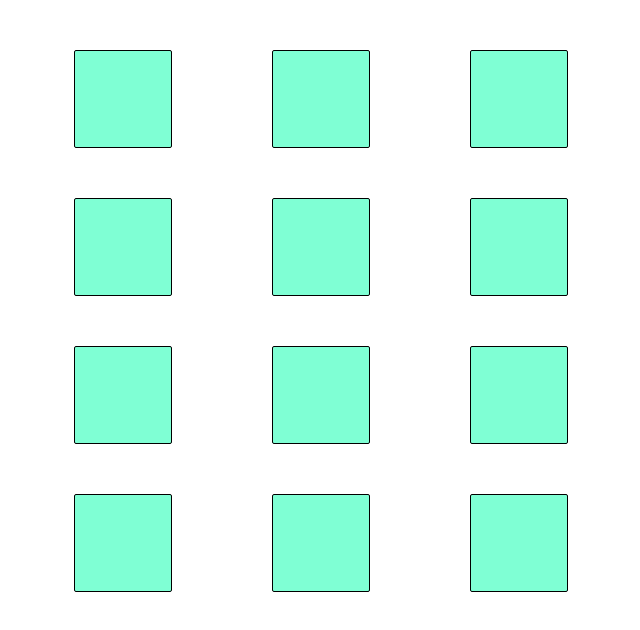
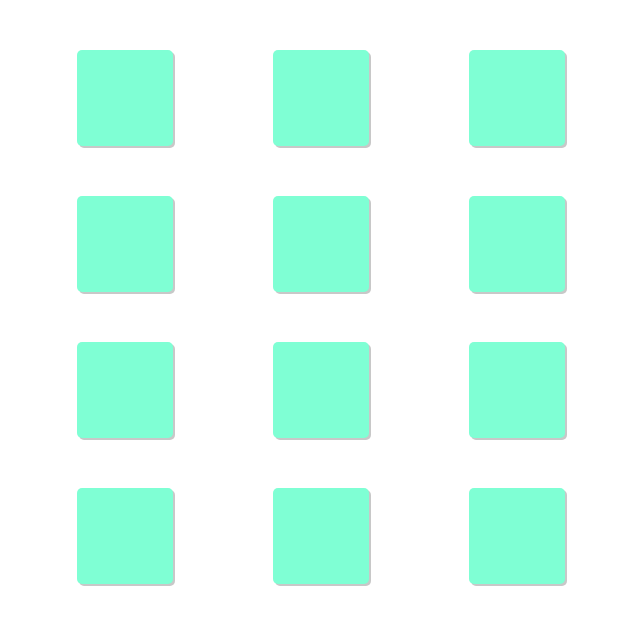
Before and after one commit to Fraank98/johannes-problems, a React (Create React App) app in the folder problem-2/: page / in a window 1280 px wide. Shown: the top 630 px of the page, without its empty margins (319-959 px from the left). Built offline with nearby package versions, Linux system fonts and the light colour scheme.

Commit message:
comparing cards

```diff
--- a/problem-2/src/App.css
+++ b/problem-2/src/App.css
@@ -25,8 +25,8 @@ body{
   gap: 10px;
   height: 6em;
   width: 6em;
-  border-radius: 2px;
-  border: 1px solid black;
+  border-radius: 5px;
+  box-shadow: 2px 2px #c8c8c8;
 }
 
 .back{
--- a/problem-2/src/App.js
+++ b/problem-2/src/App.js
@@ -4,49 +4,64 @@ import Card from './components/card.js'
 
 export const cardContext = createContext();
 
+
 function App() {
 
-  const [arrayColors, setArrayColors] = useState([]);
+  const [cards, setCards] = useState([]);
   const [selectedCards, setSelectedCards] = useState([]);
-  const [matched, setMatched] = useState(true);
-
-  const getRandomColor = () => {
-    return '#' + Math.floor(Math.random() * 16777215).toString(16);
-  }
+  const [first, setFirst] = useState(null);
+  const [second, setSecond] = useState(null);
 
   useEffect(() => {
-    let newArray = [];
+    const getRandomColor = () => {
+      return '#' + Math.floor(Math.random() * 16777215).toString(16);
+    }
+
+    let arrayColors = [];
 
     for (let i = 0; i < 6; i++) {
-      newArray[i] = getRandomColor();
+      arrayColors[i] = { color: getRandomColor(), state: false };
     }
-    newArray = [...newArray, ...newArray];
+    arrayColors = [...arrayColors, ...arrayColors];
 
-    setArrayColors(newArray);
-  }, []);
+    setCards(arrayColors);
+  },[])
+
+  const handleChoice = (color) => {
+    console.log(color);
+    first ? setSecond(color) : setFirst(color);
+  };
 
   useEffect(() => {
-    console.log(selectedCards);
-    if (selectedCards.length === 2) {
-      if (selectedCards[0] === selectedCards[1]) {
-        console.log('Giusto!');
-        setSelectedCards([]);
-        setMatched(true);
+    if (first && second) {
+      if (first === second) {
+        console.log("Giustooo")
+        setCards(prevState => {
+          return prevState.map(color => {
+            if (color.color === first) {
+              return { ...color, state: true }
+            } else return color
+          })
+        })
+        setFirst(null);
+        setSecond(null);
       } else {
-        setSelectedCards([]);
-        setMatched(false);
+        setFirst(null);
+        setSecond(null);
       }
     }
-  }, [selectedCards])
+  }, [first, second]);
+
+  console.log(cards);
 
   return (
 
     <div className="container">
       {
-        arrayColors.map((color, i) => {
+        cards.map((color, i) => {
           return (
-            <cardContext.Provider value={{ selectedCards, setSelectedCards, matched }}>
-              <Card color={color} key={i} />
+            <cardContext.Provider value={{ selectedCards, setSelectedCards }}>
+              <Card color={color.color} key={i} handleChoice={handleChoice} />
             </cardContext.Provider>
           )
         })
--- a/problem-2/src/components/card.js
+++ b/problem-2/src/components/card.js
@@ -1,20 +1,19 @@
 import React, { useContext, useEffect, useState } from 'react'
 import { cardContext } from '../App.js'
 
-function Card({ color }) {
+function Card({ color, handleChoice }) {
 
   const { selectedCards, setSelectedCards, matched } = useContext(cardContext);
   const [isCardVisible, setIsCardVisible] = useState(true);
 
   const selectCard = () => {
-    setSelectedCards([...selectedCards, color]);
-    setIsCardVisible(true);
+    handleChoice(color);
   }
 
   useEffect(() => {
     setTimeout(() => {
       setIsCardVisible(false);
-    }, 3000);
+    }, 2000);
   }, []);
 
   return (
```
